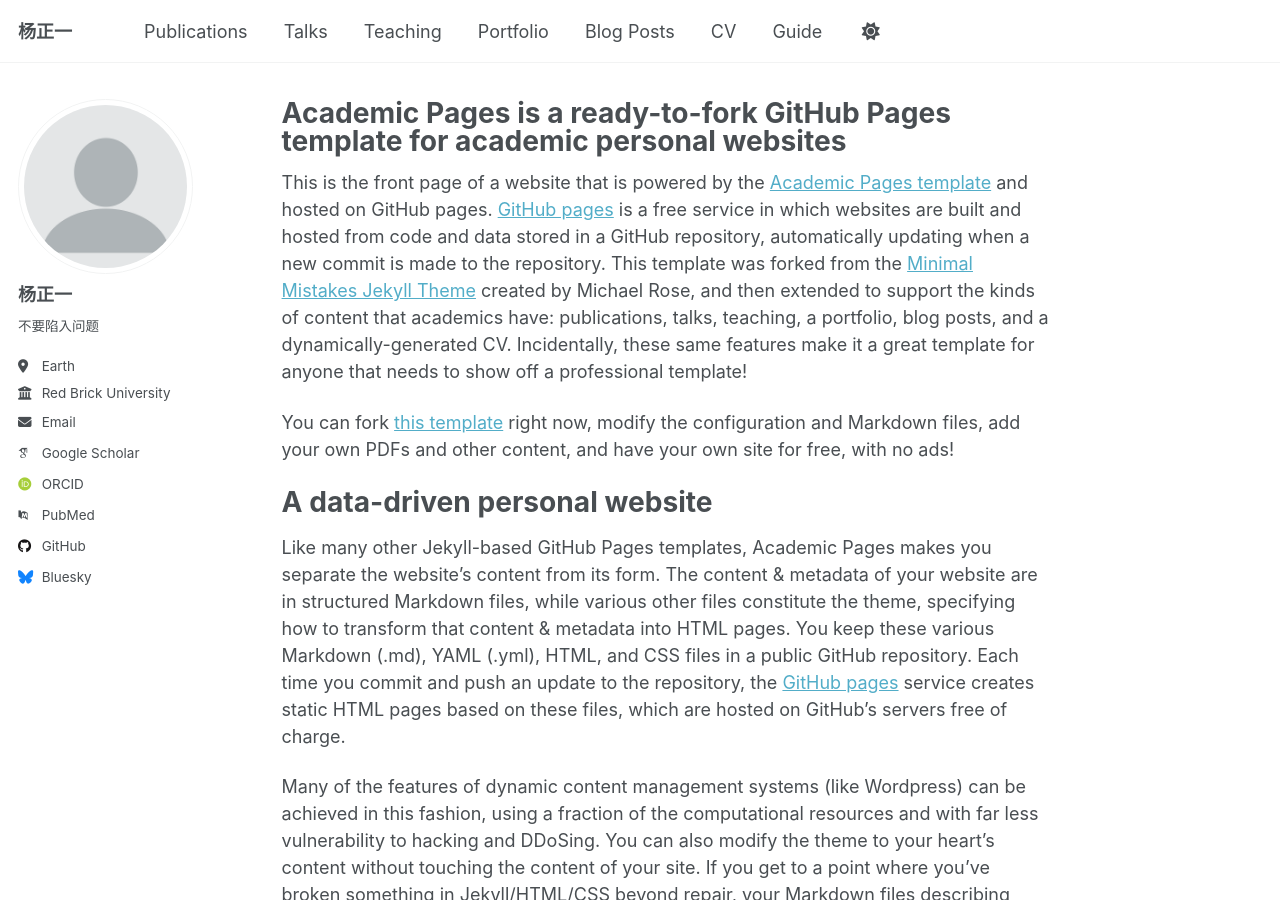
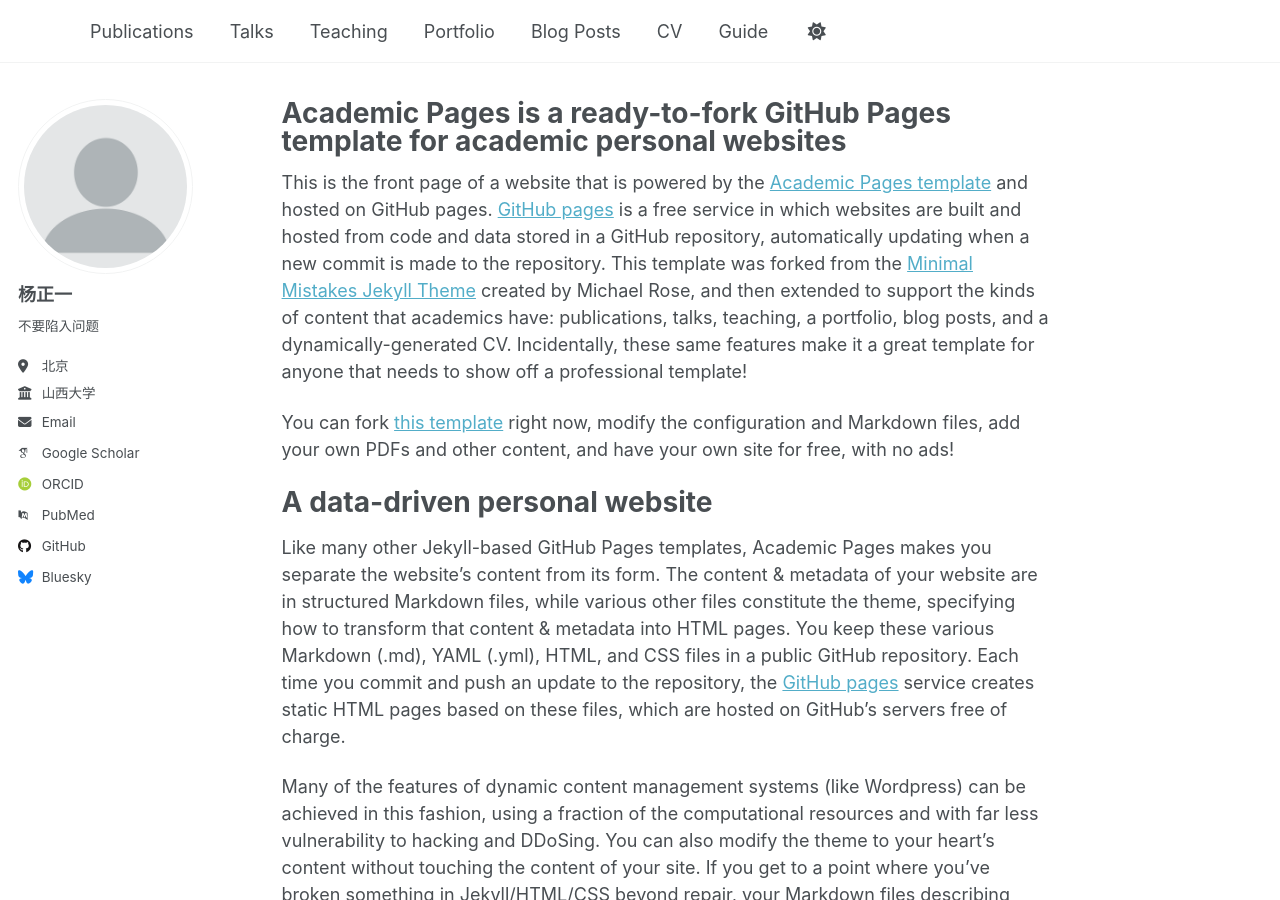
Before and after one commit to yzyroot/zhengyiapple976.github.io, a Jekyll site: the page built from _pages/about.md, in a window 1280 px wide and 900 px high. Built offline with Jekyll 4.4.1, drawn with Linux system fonts in a browser that asks for light colours; some web fonts are replaced; a script that is not in the unit is left out.

Commit message:
Update _config.yml

```diff
--- a/_config.yml
+++ b/_config.yml
@@ -9,7 +9,7 @@
 # Basic Site Settings
 locale                   : "en-US"
 site_theme               : "default"
-title                    : "杨正一"
+title                    : ""
 title_separator          : "-"
 name                     : &name "Your Name"
 description              : &description "personal description"
@@ -26,10 +26,10 @@ author:
   name             : "杨正一"
   pronouns         : # example: "she/her"
   bio              : "不要陷入问题"
-  location         : "Earth"
-  employer         : "Red Brick University"
+  location         : "北京"
+  employer         : "山西大学"
   uri              : # URL
-  email            : "none@example.org"
+  email            : "704297917@qq.com"
 
   # Academic websites
   academia         : # URL
```
